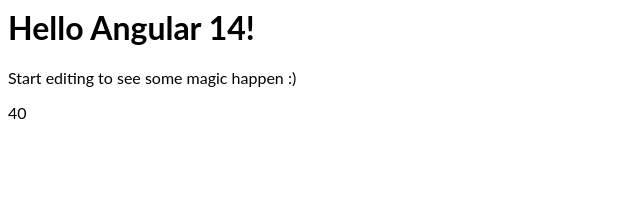
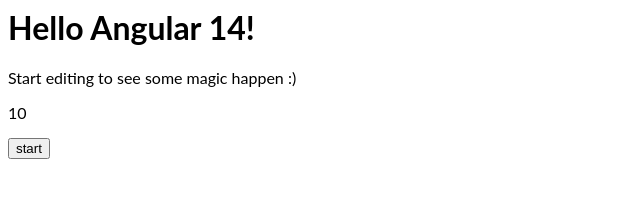
Before and after one commit to raulmu/angular-stopwatch, an Angular app: page / in a window 1280 px wide. Shown: the top 209 px of the page, without its empty margins (0-640 px from the left). Built offline with nearby package versions, Linux system fonts and the light colour scheme.

Commit message:
1 binaries uploaded

```diff
--- a/src/app/app.component.html
+++ b/src/app/app.component.html
@@ -5,3 +5,4 @@
 <p>
   {{ seconds }}
 </p>
+<button (click)="start()">start</button>
--- a/src/app/app.component.ts
+++ b/src/app/app.component.ts
@@ -6,6 +6,35 @@ import { Component, VERSION } from '@angular/core';
   styleUrls: [ './app.component.css' ]
 })
 export class AppComponent  {
-  seconds = 40;
+  seconds = 10;
+  isCounting = false;
+  interval;
   name = 'Angular ' + VERSION.major;
+
+  start() {
+    if(!this.isCounting){
+      this.isCounting=true;
+      console.log('has started');
+      let audio = new Audio();
+      audio.src = './assets/sounds/beep-start.mp3';
+      audio.load();
+      audio.play();
+      this.interval = window.setInterval(
+        () => this.toDo(), 1000
+        );
+    }
+  }
+
+  toDo(){
+    if(!this.seconds) {
+      window.clearInterval(this.interval);
+      this.seconds = 10;
+      this.isCounting = false;
+    } else {
+      console.log(this.seconds);
+      this.seconds=this.seconds - 1;
+    }
+  }
+
+
 }
```
Also changed, not shown: 1 other file (tests, documents, lock files or other folders).
